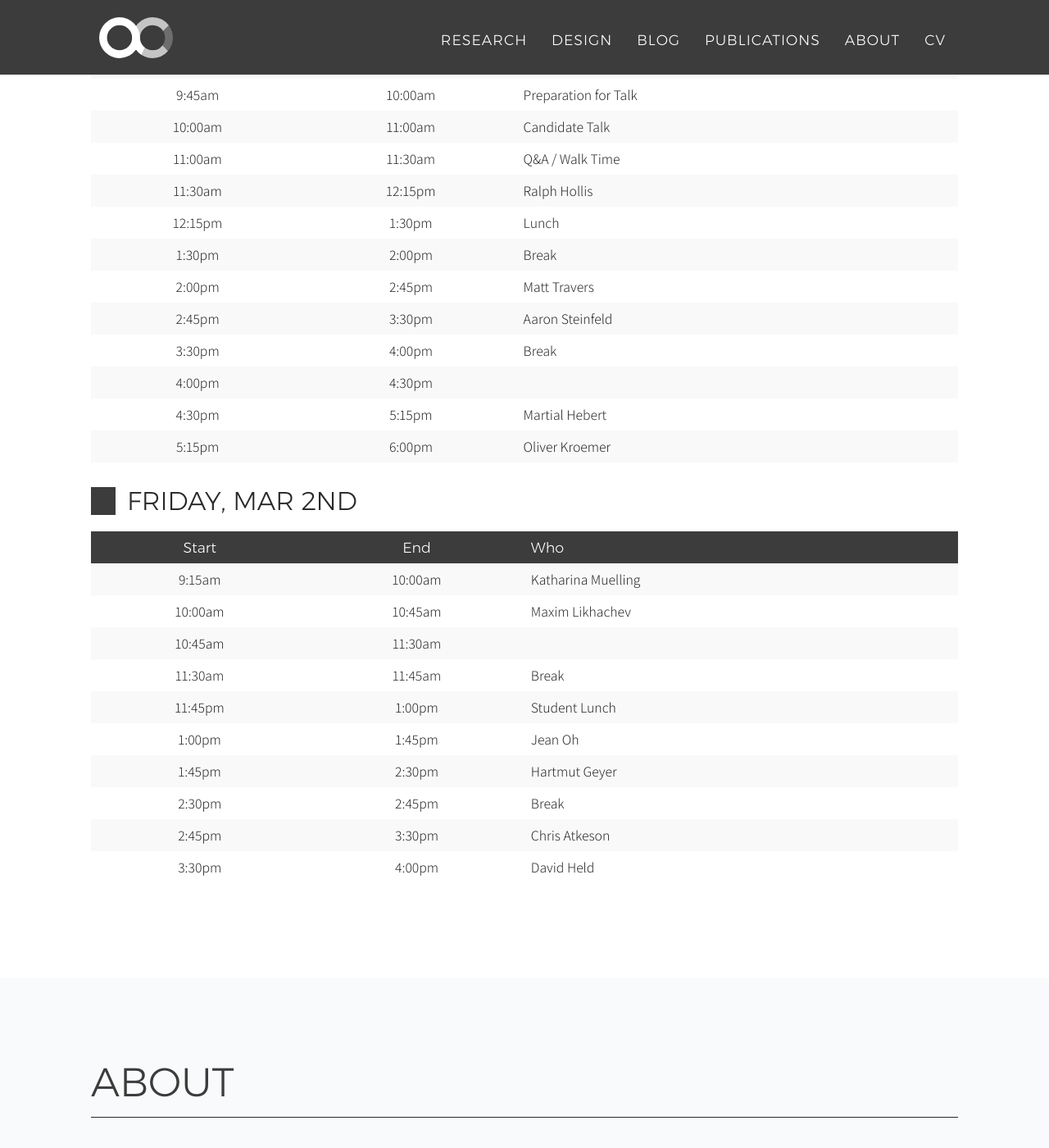
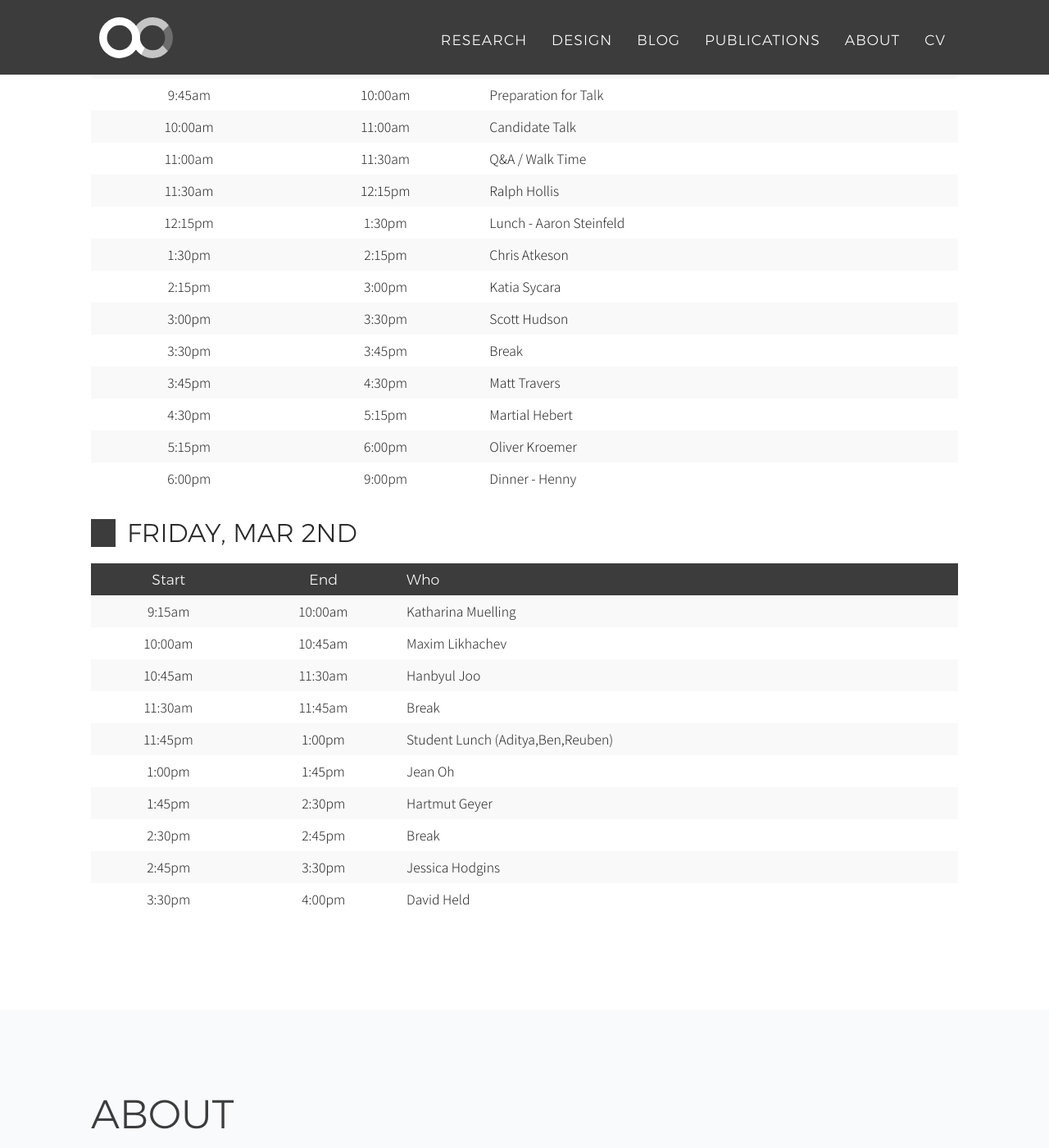
Before and after one commit to alecive/alecive.github.io, a Jekyll site: the page built from _posts/blog/2018-02-28-Schedule.md, in a window 1280 px wide and 1400 px high, scrolled down 391 px. Shown: the whole window at 82% size. Built offline with Jekyll 4.4.1, drawn with Linux system fonts in a browser that asks for light colours; nearby versions of some CDN libraries; some web fonts are replaced.

Commit message:
[cmu] Final Schedule

```diff
--- a/_posts/blog/2018-02-28-Schedule.md
+++ b/_posts/blog/2018-02-28-Schedule.md
@@ -15,14 +15,15 @@
 | 10:00am | 11:00am | Candidate Talk |
 | 11:00am | 11:30am | Q&A / Walk Time |
 | 11:30am | 12:15pm | Ralph Hollis |
-| 12:15pm |  1:30pm | Lunch |
-|  1:30pm |  2:00pm | Break |
-|  2:00pm |  2:45pm | Matt Travers |
-|  2:45pm |  3:30pm | Aaron Steinfeld |
-|  3:30pm |  4:00pm | Break |
-|  4:00pm |  4:30pm |  |
+| 12:15pm |  1:30pm | Lunch - Aaron Steinfeld |
+|  1:30pm |  2:15pm | Chris Atkeson |
+|  2:15pm |  3:00pm | Katia Sycara |
+|  3:00pm |  3:30pm | Scott Hudson |
+|  3:30pm |  3:45pm | Break |
+|  3:45pm |  4:30pm | Matt Travers |
 |  4:30pm |  5:15pm | Martial Hebert |
 |  5:15pm |  6:00pm | Oliver Kroemer |
+|  6:00pm |  9:00pm | Dinner - Henny |
 {: class="table"}
 
 # Friday, Mar 2nd
@@ -31,12 +32,12 @@
 |:---------:|:-------:|:--------|
 |  9:15am | 10:00am | Katharina Muelling |
 | 10:00am | 10:45am | Maxim Likhachev |
-| 10:45am | 11:30am | |
+| 10:45am | 11:30am | Hanbyul Joo |
 | 11:30am | 11:45am | Break |
-| 11:45pm |  1:00pm | Student Lunch |
+| 11:45pm |  1:00pm | Student Lunch (Aditya,Ben,Reuben) |
 |  1:00pm |  1:45pm | Jean Oh |
 |  1:45pm |  2:30pm | Hartmut Geyer |
 |  2:30pm |  2:45pm | Break |
-|  2:45pm |  3:30pm | Chris Atkeson |
+|  2:45pm |  3:30pm | Jessica Hodgins |
 |  3:30pm |  4:00pm | David Held |
 {: class="table"}
```
